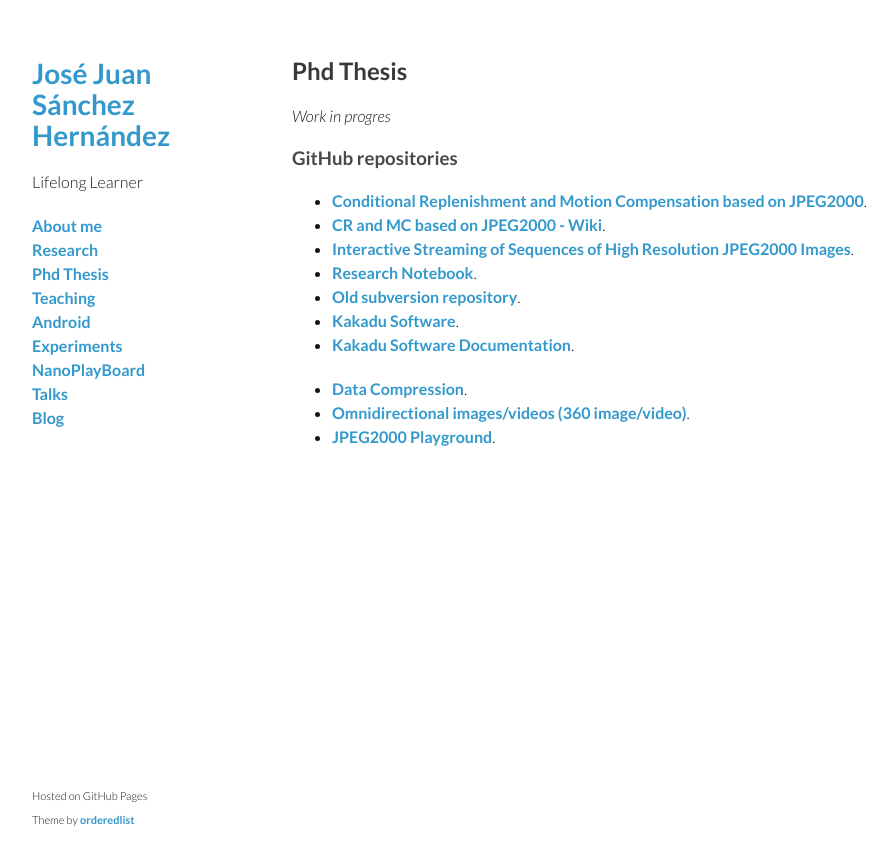
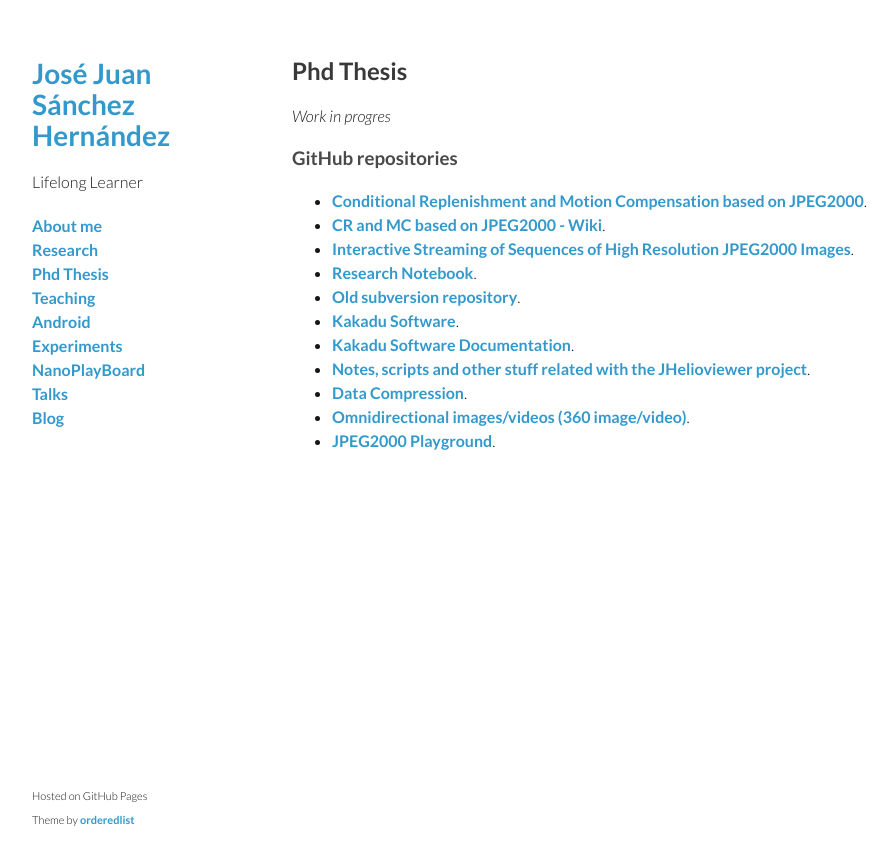
Before and after one commit to josejuansanchez/josejuansanchez.github.io, a Jekyll site: the page built from phd-thesis/index.md, in a window 1280 px wide. Shown: the top 865 px of the page, without its empty margins (178-1073 px from the left). Built offline with Jekyll 4.4.1, drawn with Linux system fonts in a browser that asks for light colours.

Commit message:
Updated phd-thesis section

```diff
--- a/phd-thesis/index.md
+++ b/phd-thesis/index.md
@@ -16,7 +16,7 @@ title: Phd Thesis
 * [Old subversion repository][5].
 * [Kakadu Software][6].
 * [Kakadu Software Documentation][7].
-
+* [Notes, scripts and other stuff related with the JHelioviewer project][11].
 * [Data Compression][8].
 * [Omnidirectional images/videos (360 image/video)][9].
 * [JPEG2000 Playground][10].
```
Also changed, not shown: other parts of phd-thesis/index.md (+1 -0 lines).
